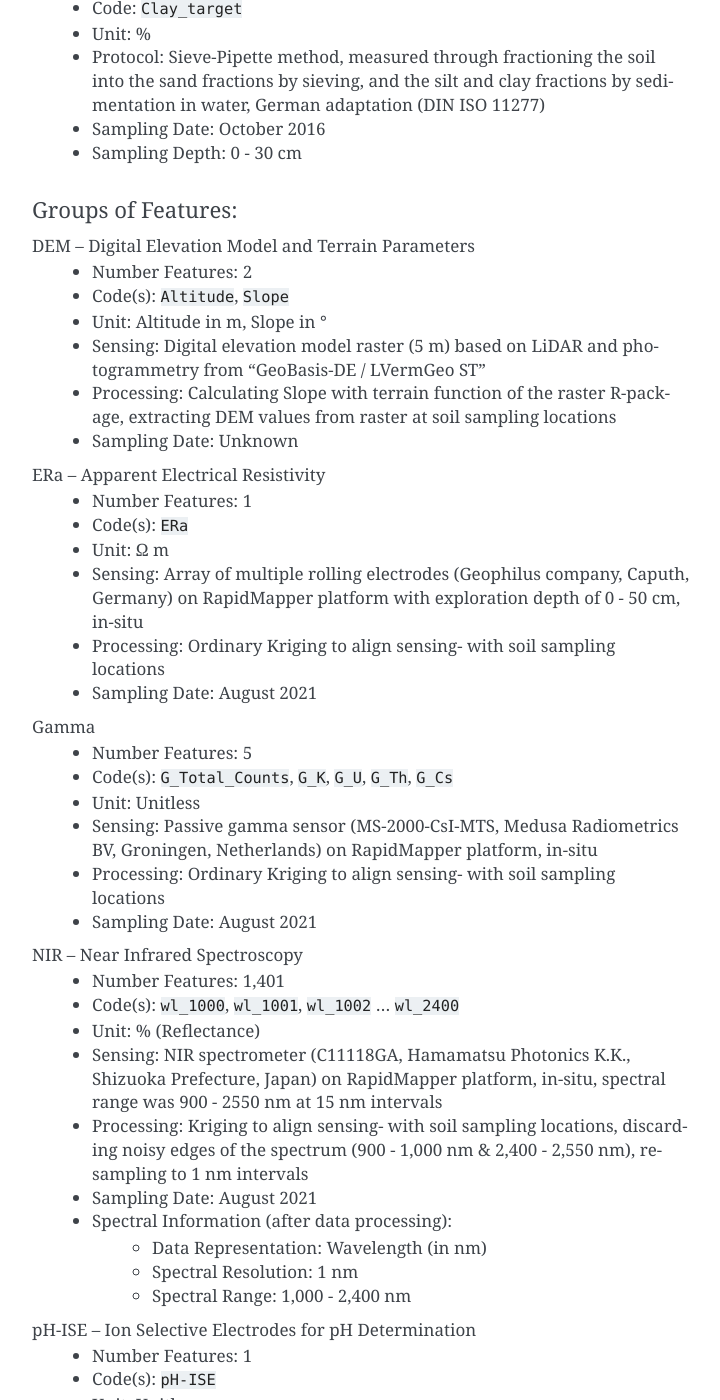
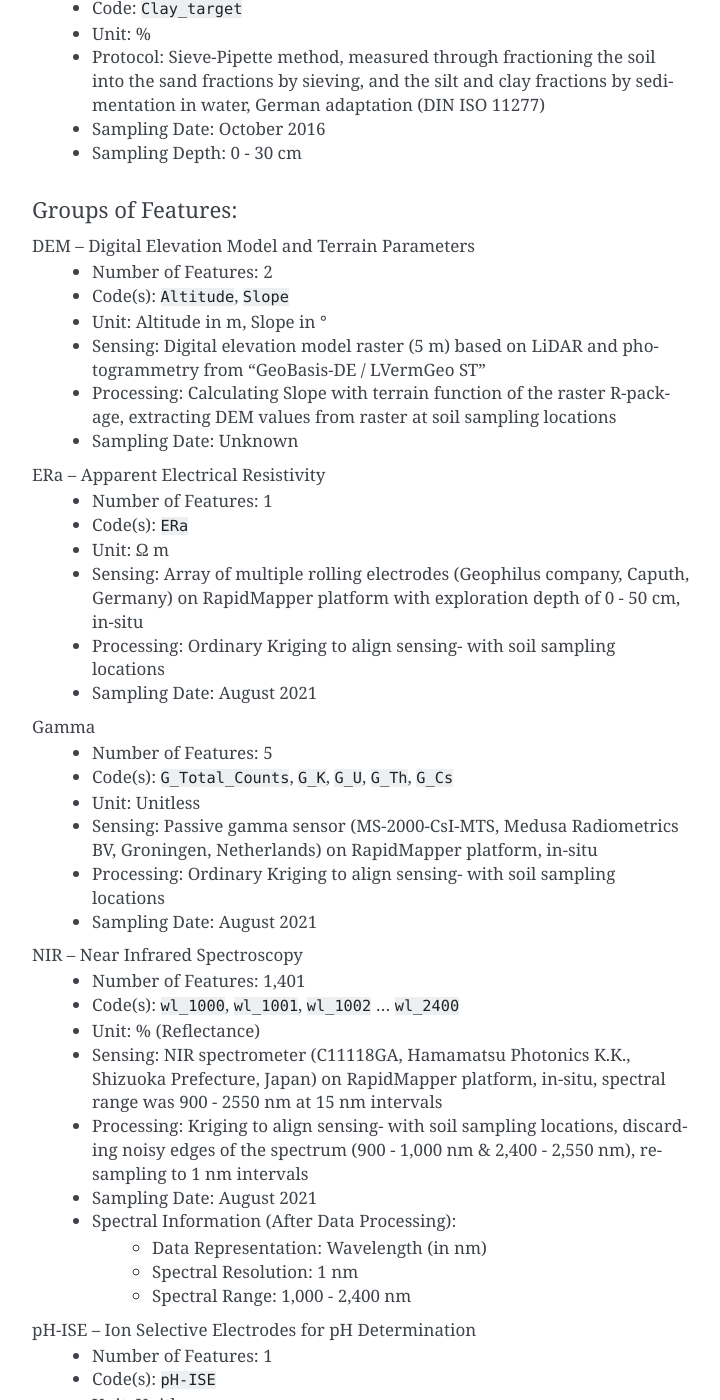
Before and after one commit to a11to1n3/LimeSoDa, a Sphinx documentation site: the page built from docs/source/datasets/SA_112.rst, in a window 1280 px wide and 1400 px high, scrolled down 1351 px. Shown: the whole window, without its empty margins (388-1108 px from the left). Built offline with Sphinx 7.4.7, drawn with Linux system fonts in a browser that asks for light colours; pages that are not in the unit, such as notebooks, are missing from menus; some of the changed text lies outside the part shown.

Commit message:
Update SA_112.rst

```diff
--- a/docs/source/datasets/SA_112.rst
+++ b/docs/source/datasets/SA_112.rst
@@ -56,7 +56,7 @@ Groups of Features:
 """""""""""""""""
 
 DEM – Digital Elevation Model and Terrain Parameters
-    * Number Features: 2
+    * Number of Features: 2
     * Code(s): ``Altitude``, ``Slope``
     * Unit: Altitude in m, Slope in °
     * Sensing: Digital elevation model raster (5 m) based on LiDAR and photogrammetry from "GeoBasis-DE / LVermGeo ST"
@@ -64,7 +64,7 @@ DEM – Digital Elevation Model and Terrain Parameters
     * Sampling Date: Unknown
 
 ERa – Apparent Electrical Resistivity
-    * Number Features: 1
+    * Number of Features: 1
     * Code(s): ``ERa``
     * Unit: Ω m
     * Sensing: Array of multiple rolling electrodes (Geophilus company, Caputh, Germany) on RapidMapper platform with exploration depth of 0 - 50 cm, in-situ
@@ -72,7 +72,7 @@ ERa – Apparent Electrical Resistivity
     * Sampling Date: August 2021
 
 Gamma
-    * Number Features: 5
+    * Number of Features: 5
     * Code(s): ``G_Total_Counts``, ``G_K``, ``G_U``, ``G_Th``, ``G_Cs``
     * Unit: Unitless
     * Sensing: Passive gamma sensor (MS-2000-CsI-MTS, Medusa Radiometrics BV, Groningen, Netherlands) on RapidMapper platform, in-situ
@@ -80,19 +80,19 @@ Gamma
     * Sampling Date: August 2021
 
 NIR – Near Infrared Spectroscopy
-    * Number Features: 1,401
+    * Number of Features: 1,401
     * Code(s): ``wl_1000``, ``wl_1001``, ``wl_1002`` ... ``wl_2400``
     * Unit: % (Reflectance)
     * Sensing: NIR spectrometer (C11118GA, Hamamatsu Photonics K.K., Shizuoka Prefecture, Japan) on RapidMapper platform, in-situ, spectral range was 900 - 2550 nm at 15 nm intervals
     * Processing: Kriging to align sensing- with soil sampling locations, discarding noisy edges of the spectrum (900 - 1,000 nm & 2,400 - 2,550 nm), resampling to 1 nm intervals
     * Sampling Date: August 2021
-    * Spectral Information (after data processing):
+    * Spectral Information (After Data Processing):
         * Data Representation: Wavelength (in nm)
         * Spectral Resolution: 1 nm
         * Spectral Range: 1,000 - 2,400 nm
 
 pH-ISE – Ion Selective Electrodes for pH Determination
-    * Number Features: 1
+    * Number of Features: 1
     * Code(s): ``pH-ISE``
     * Unit: Unitless
     * Sensing: Soil pH Manager (VERIS Technologies, Salinas, USA) on RapidMapper platform, in-situ
@@ -100,7 +100,7 @@ pH-ISE – Ion Selective Electrodes for pH Determination
     * Sampling Date: August 2021
 
 VI - Vegetation Indices
-    * Number Features: 2
+    * Number of Features: 2
     * Code(s): ``NDVI``, ``GNDVI``
     * Unit: Unitless
     * Sensing: Sentinel-2 Image during vegetative period (Level-2A) from "Copernicus Open Access Hub"
```
